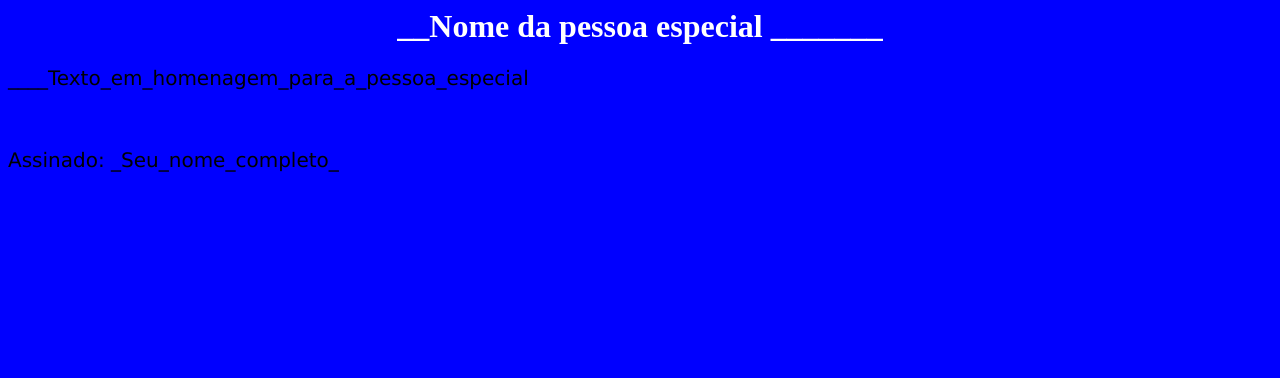
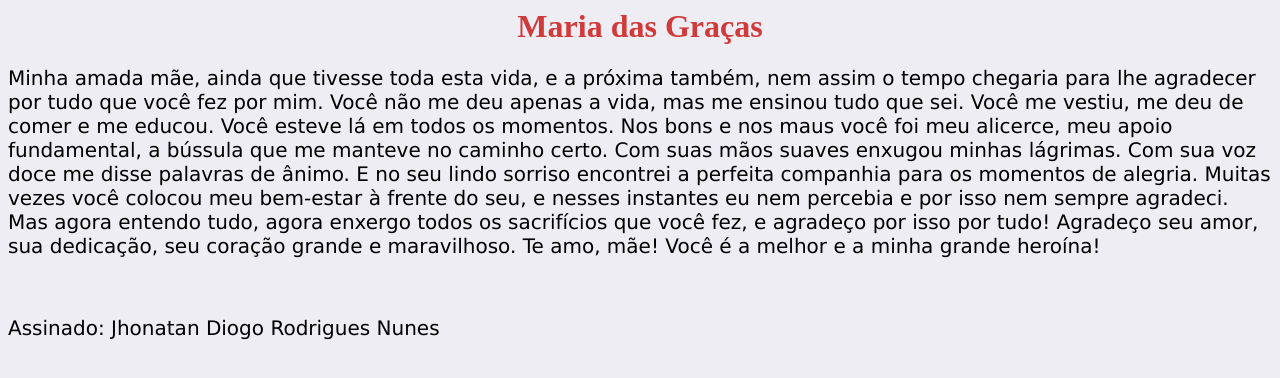
Before and after one commit to Jhonatan1234j/pessoa-especial, a plain HTML site: page index.html in a window 1280 px wide. Drawn offline with Linux system fonts and the light colour scheme.

Commit message:
Add - CSS

```diff
--- a/css/estilo.css
+++ b/css/estilo.css
@@ -1,9 +1,9 @@
 body {
-  background-color: blue; /*Pode escolher outra cor se quiser*/
+  background-color: rgb(237, 237, 243); /*Pode escolher outra cor se quiser*/
 }
 
 h1 {
-  color: white; /*Pode escolher outra cor se quiser*/
+  color: rgb(209, 58, 58); /*Pode escolher outra cor se quiser*/
   text-align: center;
 }
 
--- a/index.html
+++ b/index.html
@@ -6,9 +6,21 @@
 		<link rel="stylesheet" href="css/estilo.css">
   </head>
   <body>
-    <h1>__Nome da pessoa especial _______</h1>
-    <p>____Texto_em_homenagem_para_a_pessoa_especial</p>
+    <h1>  Maria das Graças </h1>
+    <p>Minha amada mãe, ainda que tivesse toda esta vida, e a próxima também, nem assim o tempo chegaria para lhe agradecer por tudo que você fez por mim.
+
+Você não me deu apenas a vida, mas me ensinou tudo que sei. Você me vestiu, me deu de comer e me educou.
+
+Você esteve lá em todos os momentos. Nos bons e nos maus você foi meu alicerce, meu apoio fundamental, a bússula que me manteve no caminho certo.
+
+Com suas mãos suaves enxugou minhas lágrimas. Com sua voz doce me disse palavras de ânimo. E no seu lindo sorriso encontrei a perfeita companhia para os momentos de alegria.
+
+Muitas vezes você colocou meu bem-estar à frente do seu, e nesses instantes eu nem percebia e por isso nem sempre agradeci.
+
+Mas agora entendo tudo, agora enxergo todos os sacrifícios que você fez, e agradeço por isso por tudo! Agradeço seu amor, sua dedicação, seu coração grande e maravilhoso.
+
+Te amo, mãe! Você é a melhor e a minha grande heroína!</p>
 		<br>
-		<p>Assinado: _Seu_nome_completo_</p>
+		<p>Assinado: Jhonatan Diogo Rodrigues Nunes</p>
   </body>
 </html>
```
